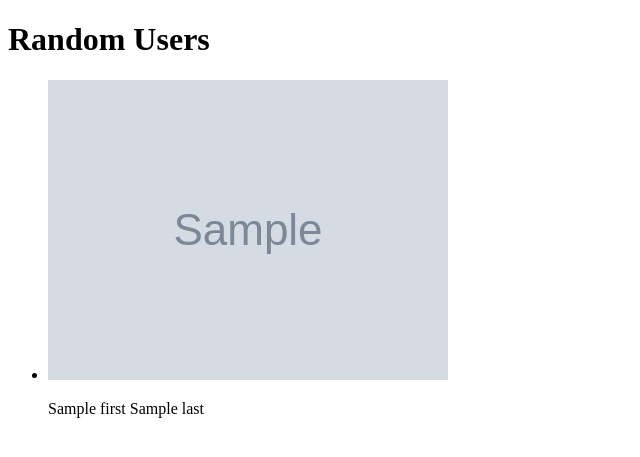
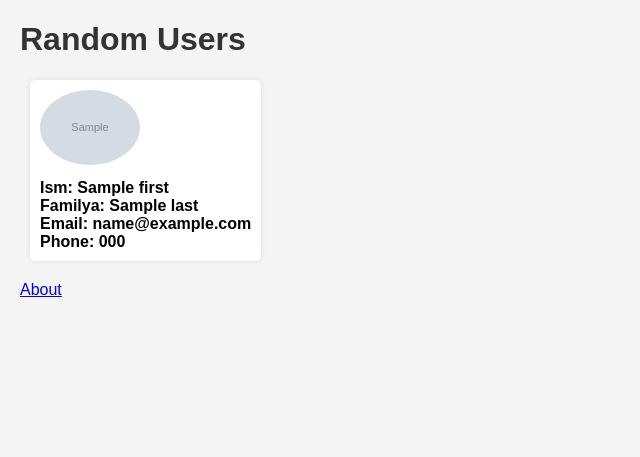
Before and after one commit to allamurodxakimov/flask-templates, a Flask app: template templates/index.html in a window 1280 px wide. Shown: the top 457 px of the page, without its empty margins (0-640 px from the left). Run offline with Flask 3, Linux system fonts and the light colour scheme; the template is opened without the code that fills it: most values are stand-ins (such as "Sample title", 1, 10 or a date in 2020); grey boxes marked "Sample" are stand-in pictures.

Commit message:
flask static

```diff
--- a/app.py
+++ b/app.py
@@ -18,5 +18,10 @@ def home():
     return render_template('index.html', context={'title': title, 'users': users})
 
 
+@app.route('/about')
+def about():
+    return "Hello about"
+
+
 if __name__ == '__main__':
     app.run(debug=os.getenv('DEBUG'), port=os.getenv('PORT'))
--- a/randomuser.py
+++ b/randomuser.py
@@ -13,7 +13,9 @@ def randomusers(n: int, gender: str) -> list[dict]:
             users.append({
                 'first': user['name']['first'],
                 'last': user['name']['last'],
-                'image': user['picture']['large']
+                'image': user['picture']['large'],
+                'email':user['email'],
+                'phone':user['phone']
             })
 
         return users
--- /dev/null
+++ b/static/css/index.css
@@ -0,0 +1,35 @@
+body {
+    font-family: Arial, sans-serif;
+    margin: 20px;
+    padding: 0;
+    background-color: #f4f4f4;
+}
+
+h1 {
+    color: #333;
+}
+
+ul {
+    list-style: none;
+    padding: 0;
+    margin: 0;
+}
+
+li {
+    display: inline-block;
+    margin: 0 10px 20px;
+    background-color: #fff;
+    padding: 10px;
+    box-shadow: 0 0 5px rgba(0, 0, 0, 0.1);
+    border-radius: 5px;
+}
+
+img {
+    max-width: 100px;
+    border-radius: 50%;
+}
+
+p {
+    margin: 10px 0 0 0;
+    font-weight: bold;
+}
--- a/templates/index.html
+++ b/templates/index.html
@@ -6,6 +6,7 @@
     {% else %}
         <title> Home Page </title>
     {% endif %}
+    <link rel="stylesheet" href="{{ url_for('static', filename='css/index.css') }}">
 </head>
 <body>
 
@@ -15,10 +16,14 @@
         {% for user in context.users %}
             <li>
                 <img src={{ user.image }}>
-                <p>{{ user.first }} {{ user.last }}</p>
+                <p>Ism: {{ user.first }}<br>
+                    Familya: {{ user.last }}<br>
+                    Email: {{ user.email }}<br>
+                    Phone: {{ user.phone }}
+                </p>
             </li>
         {% endfor %}
     </ul>
-
+    <a href="{{ url_for('about') }}">About</a>
 </body>
 </html>
```
